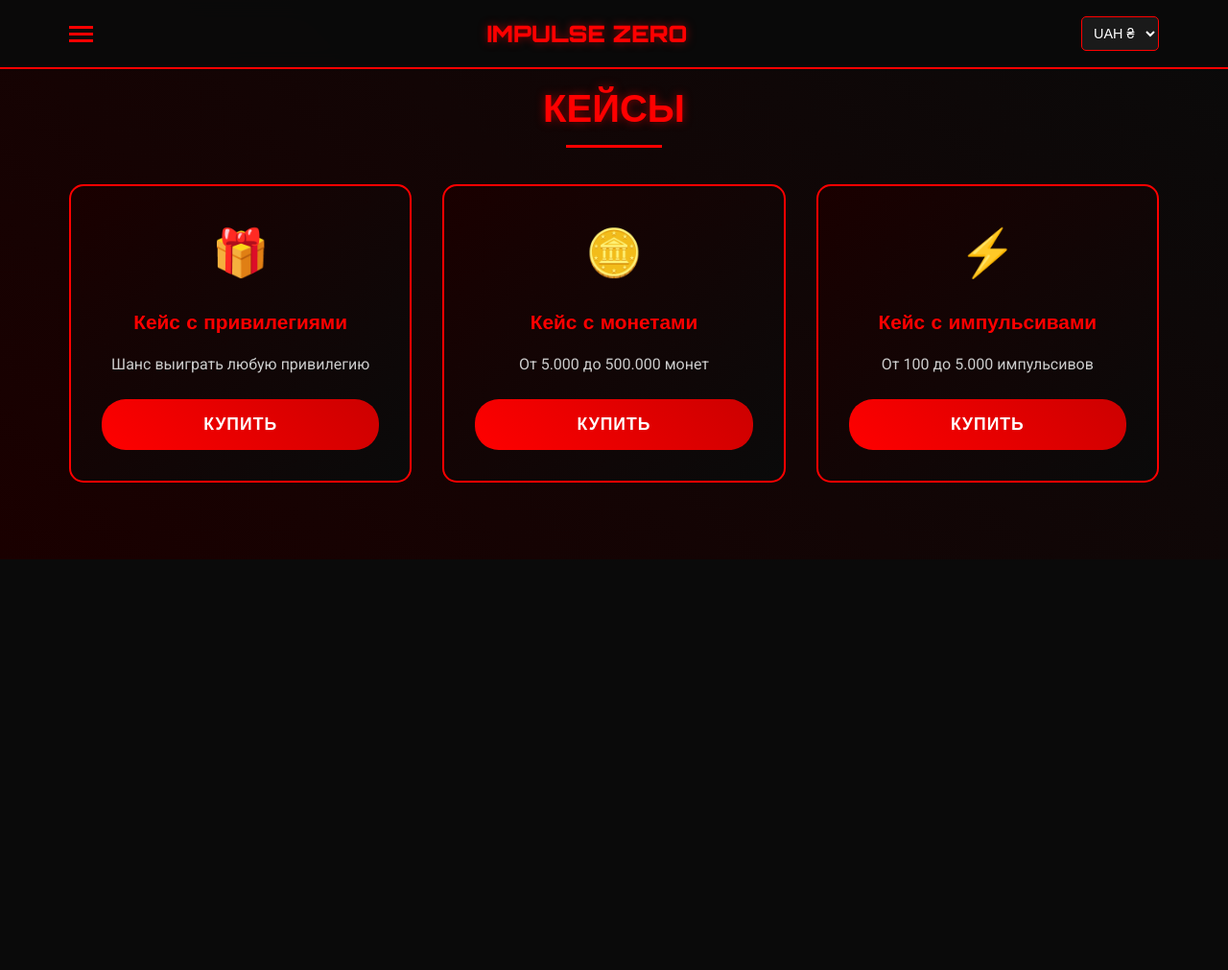
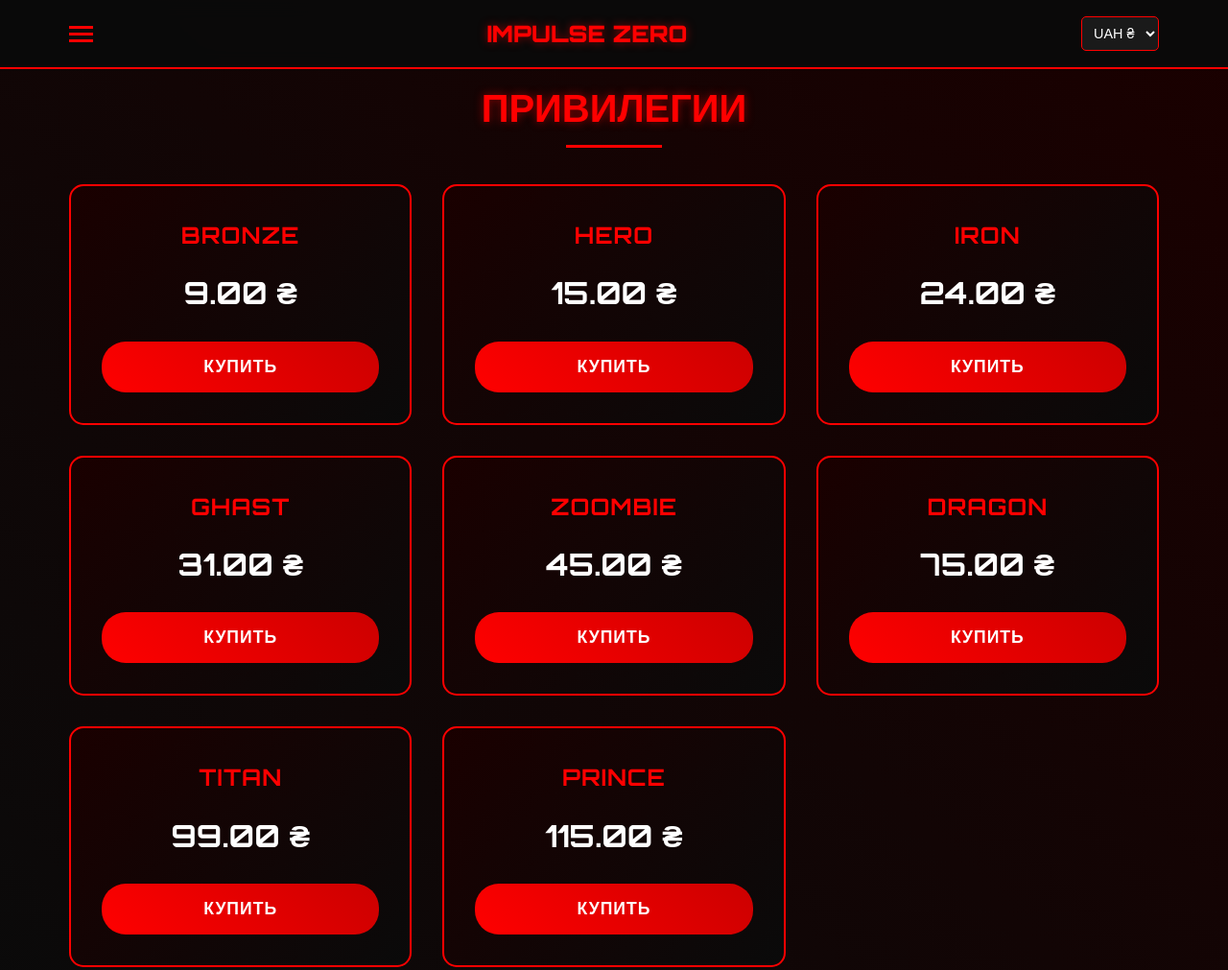
Before and after one commit to Impulse-Zero/Impulse-Zero.github.io, a plain HTML site: page cases.html in a window 1280 px wide. Shown: the whole page at 96% size. Before the commit the page ends 800 px from the top, so only its background shows below. Drawn offline with Linux system fonts and the light colour scheme.

Commit message:
cases.html

```diff
--- a/cases.html
+++ b/cases.html
@@ -3,7 +3,7 @@
 <head>
     <meta charset="UTF-8">
     <meta name="viewport" content="width=device-width, initial-scale=1.0">
-    <title>Кейсы - Impulse Zero</title>
+    <title>Привилегии - Impulse Zero</title>
     <link rel="stylesheet" href="style.css">
     <link href="https://fonts.googleapis.com/css2?family=Orbitron:wght@400;700;900&family=Roboto:wght@300;400;700&display=swap" rel="stylesheet">
 </head>
@@ -37,32 +37,15 @@
             <a href="index.html" class="menu-item">Главная</a>
             <a href="privileges.html" class="menu-item">Привилегии</a>
             <a href="cases.html" class="menu-item">Кейсы</a>
-            <a href="contacts.html" class="menu-item">Контакты</a>
+            <a href="rules.html" class="menu-item">Правила</a>
         </div>
     </div>
 
-    <section class="cases">
+    <section class="privileges">
         <div class="container">
-            <h2 class="section-title">КЕЙСЫ</h2>
-            <div class="cases-grid">
-                <div class="case-card" data-price="15">
-                    <div class="case-icon">🎁</div>
-                    <h3>Кейс с привилегиями</h3>
-                    <p>Шанс выиграть любую привилегию</p>
-                    <button class="buy-btn" onclick="showPayment(15, 'Кейс с привилегиями')">Купить</button>
-                </div>
-                <div class="case-card" data-price="4">
-                    <div class="case-icon">🪙</div>
-                    <h3>Кейс с монетами</h3>
-                    <p>От 5.000 до 500.000 монет</p>
-                    <button class="buy-btn" onclick="showPayment(4, 'Кейс с монетами')">Купить</button>
-                </div>
-                <div class="case-card" data-price="9">
-                    <div class="case-icon">⚡</div>
-                    <h3>Кейс с импульсивами</h3>
-                    <p>От 100 до 5.000 импульсивов</p>
-                    <button class="buy-btn" onclick="showPayment(9, 'Кейс с импульсивами')">Купить</button>
-                </div>
+            <h2 class="section-title">ПРИВИЛЕГИИ</h2>
+            <div class="privileges-grid" id="privilegesGrid">
+                <!-- Привилегии загружаются через JavaScript -->
             </div>
         </div>
     </section>
@@ -78,6 +61,7 @@
                     <div class="card-number">4441 1144 3783 5349</div>
                     <div class="payment-amount" id="paymentAmount">0 ₴</div>
                     <div class="payment-notice">
+                        <strong>ПОСЛЕ ОПЛАТЫ ОТПРАВЬТЕ ФОТО ПЕРЕВОДА В СЛУЖБУ ПОДДЕРЖКИ И ВАМ ВЫДАДУТ ТОВАР</strong><br><br>
                         К сожалению сейчас нет возможности настроить оплату картой или Google Pay. Пока что только переводом. Приносим извинения, постараемся что-нибудь придумать.
                     </div>
                 </div>
```
